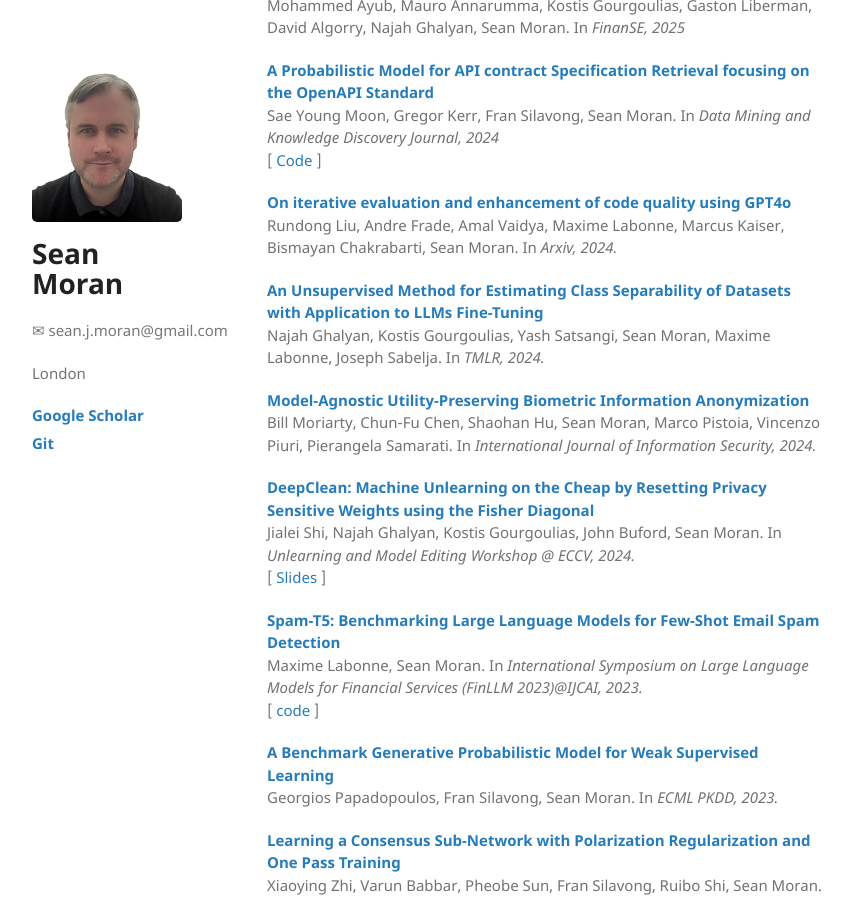
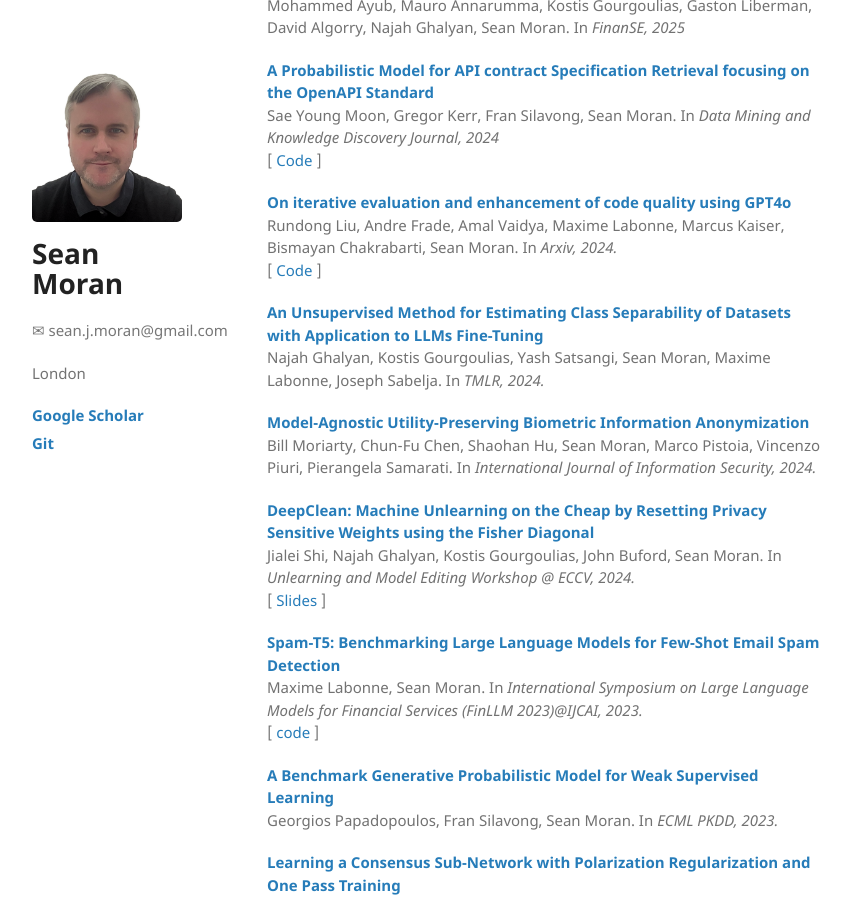
Before and after one commit to sjmoran/sjmoran.github.io, a Jekyll site: the page built from index.html, in a window 1280 px wide and 900 px high, scrolled down 2106 px. Shown: the whole window, without its empty margins (26-877 px from the left). Built offline with Jekyll 4.4.1, drawn with Linux system fonts in a browser that asks for light colours.

Commit message:
Update index.html

```diff
--- a/index.html
+++ b/index.html
@@ -87,6 +87,7 @@ Efficient and Explainable Anomaly Detection in Financial System Logs using Stati
 
 <p><strong><a target="_blank" href="http://arxiv.org/abs/2502.07399">
 On iterative evaluation and enhancement of code quality using GPT4o</a></strong><br />Rundong Liu, Andre Frade, Amal Vaidya, Maxime Labonne, Marcus Kaiser, Bismayan Chakrabarti, Sean Moran. In <em>Arxiv, 2024.</em><br />
+[ <a target="_blank" href="https://github.com/jpmorganchase/codequest">Code</a> ]  </p>
 
 <p><strong><a target="_blank" href="https://arxiv.org/abs/2305.15016">
 An Unsupervised Method for Estimating Class Separability of Datasets with Application to LLMs Fine-Tuning</a></strong><br />Najah Ghalyan, Kostis Gourgoulias, Yash Satsangi, Sean Moran, Maxime Labonne,
```
